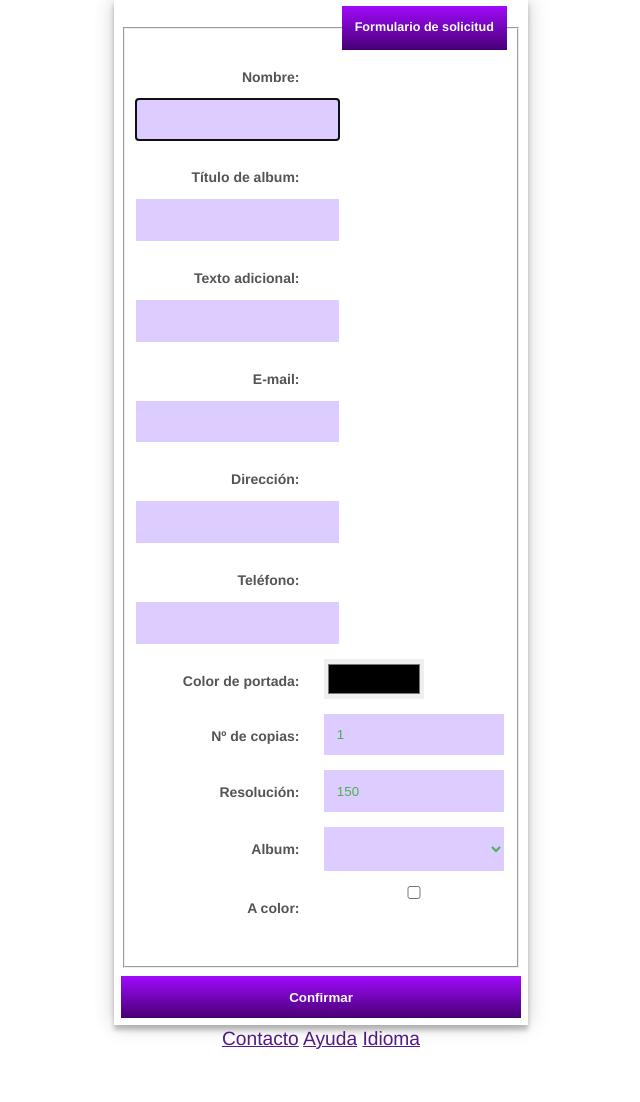
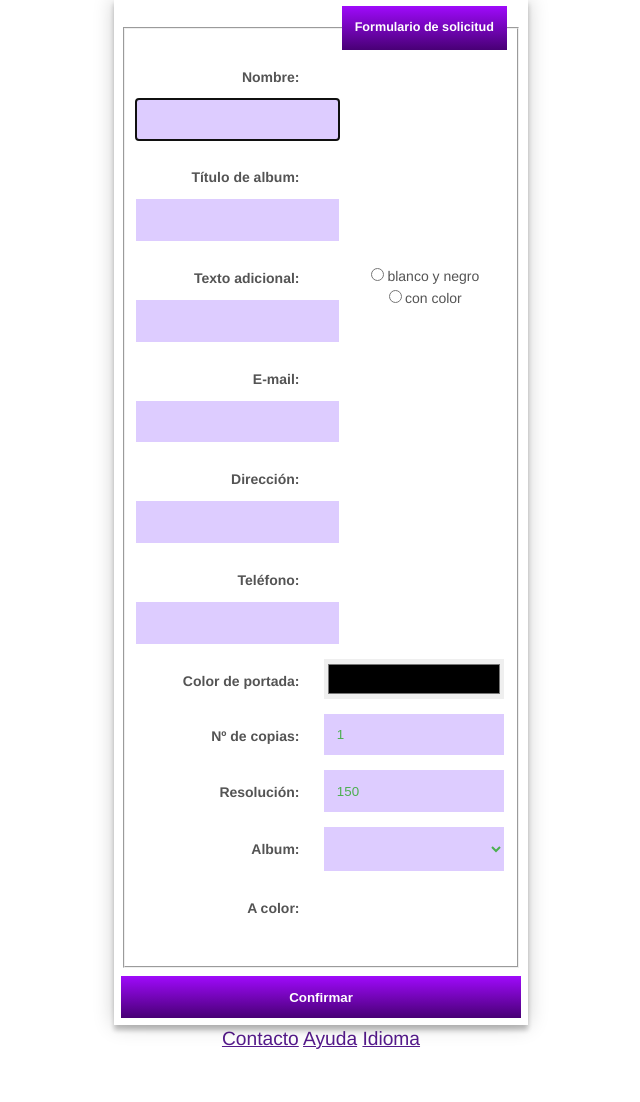
Before and after one commit to Alexei-117/PH, a PHP site: page /solicitar_album.html in a window 1280 px wide. Shown: the part 309-1411 px from the top of the page, without its empty margins (319-959 px from the left). Run offline with PHP 8.4, Linux system fonts and the light colour scheme.

Commit message:
Radio_CSS

```diff
--- a/Práctica 4/css/index.css
+++ b/Práctica 4/css/index.css
@@ -109,7 +109,16 @@ footer{;
 }
 .formInputColor{
     height: 40px;
-    width: 100px;
+    width: 180px;
+	border: 0;
+	margin: 0 0 15px;
+	box-sizing: border-box;
+	float:left;
+    display:block;
+}
+.formInputRadio{
+    height: 40px;
+    width: 180px;
 	border: 0;
 	margin: 0 0 15px;
 	box-sizing: border-box;
--- a/Práctica 4/solicitar_album.html
+++ b/Práctica 4/solicitar_album.html
@@ -58,6 +58,7 @@
         <label id="telLabel" class="labelForm" for="tel_control">Teléfono:</label><input class="formInput" type="tel" name="tel_control" pattern="(+[0-9]{2} [0-9]{9})"/>
         <br>
         <label id="colorLabel" class="labelForm" for="color_control">Color de portada:</label><input class="formInputColor" type="color" name="color_control"/>
+
         <br>
         <label id="numberLabel"class="labelForm" for="number_control">Nº de copias:</label><input class="formInput" type="number" name="number_control" min="1" max="100000" value="1" required/>
         <br>
@@ -71,7 +72,12 @@
             <option value="album3">album 3</option>
         </select>
         <br>
-        <label id="colorLabel" class="labelForm" for="color_control">A color:</label><input class="formInput" type="checkbox" name="color_control"/><br>
+            <!--<label id="sexReg" class="labelForm" for="sexo">Sexo</label>
+                <input type="radio" name="sexo" value="male" checked> Hombre<br>
+                <input type="radio" name="sexo" value="female"> Mujer<br>-->
+        <label id="colorLabel" class="labelForm" for="color_control">A color:</label>
+            <input type="radio" name="color_control" value="blanconegro"/>blanco y negro<br>
+            <input type="radio" name="color_control" value="wcolor"/>con color<br>
         <br>
         <label id="subLabel" class="labelForm" for="submit_control"></label>
         </fieldset>
```
